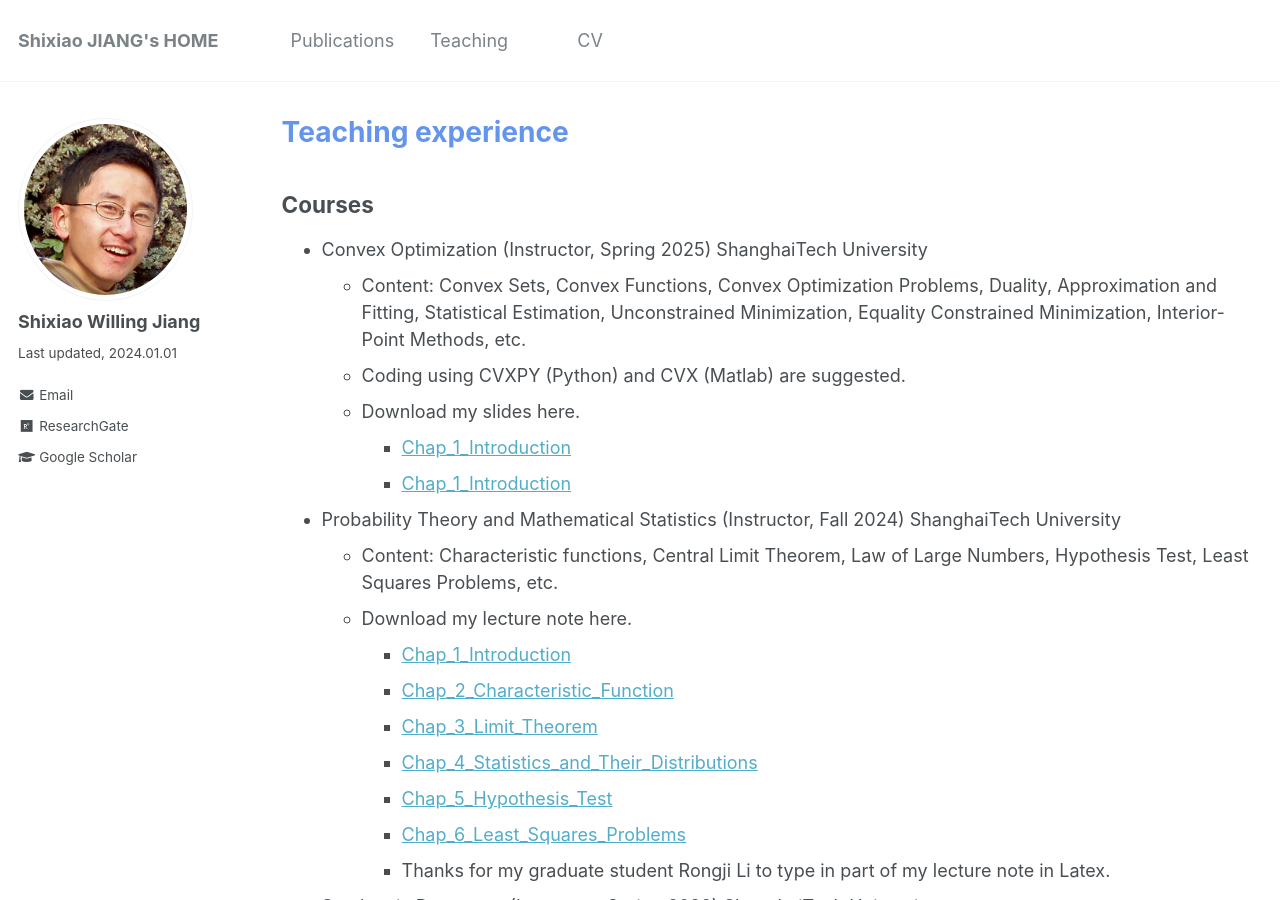
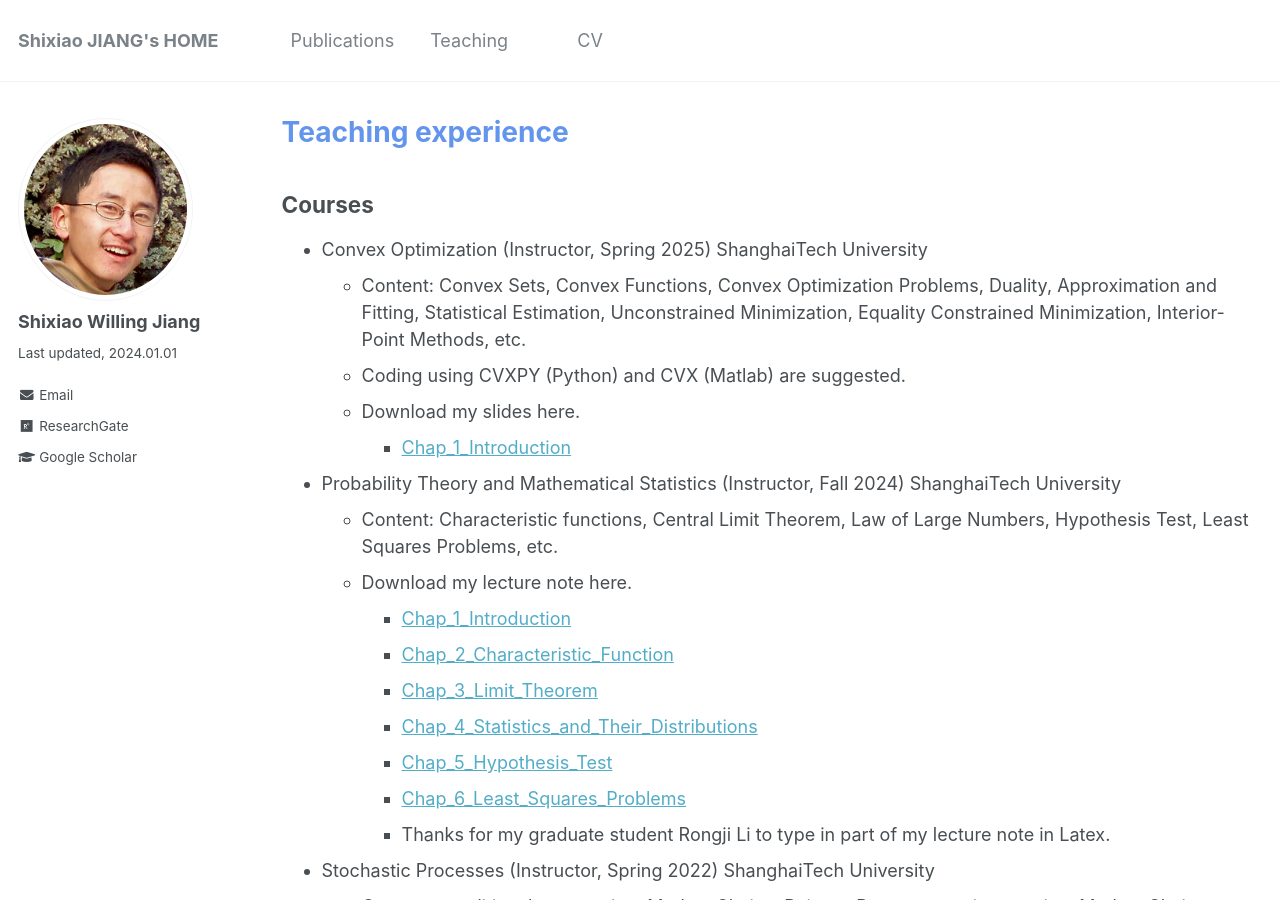
Before and after one commit to willingjiang/willingjiang.github.io, a Jekyll site: the page built from _pages/teachings.md, in a window 1280 px wide and 900 px high. Built offline with Jekyll 4.4.1, drawn with Linux system fonts in a browser that asks for light colours.

Commit message:
Update teachings.md

```diff
--- a/_pages/teachings.md
+++ b/_pages/teachings.md
@@ -14,7 +14,6 @@ author_profile: true
   * Coding using CVXPY (Python) and CVX (Matlab) are suggested.
   * Download my slides here.
     * [Chap_1_Introduction](http://willingjiang.github.io/files/Convex_Chapter01_Jiang1_pub.pdf)
-    * [Chap_1_Introduction](http://willingjiang.github.io/files/1_PDE_code_torus.zip)
 
 * Probability Theory and Mathematical Statistics (Instructor, Fall 2024) ShanghaiTech University
   * Content: Characteristic functions, Central Limit Theorem, Law of Large Numbers, Hypothesis Test, Least Squares Problems, etc.
```
